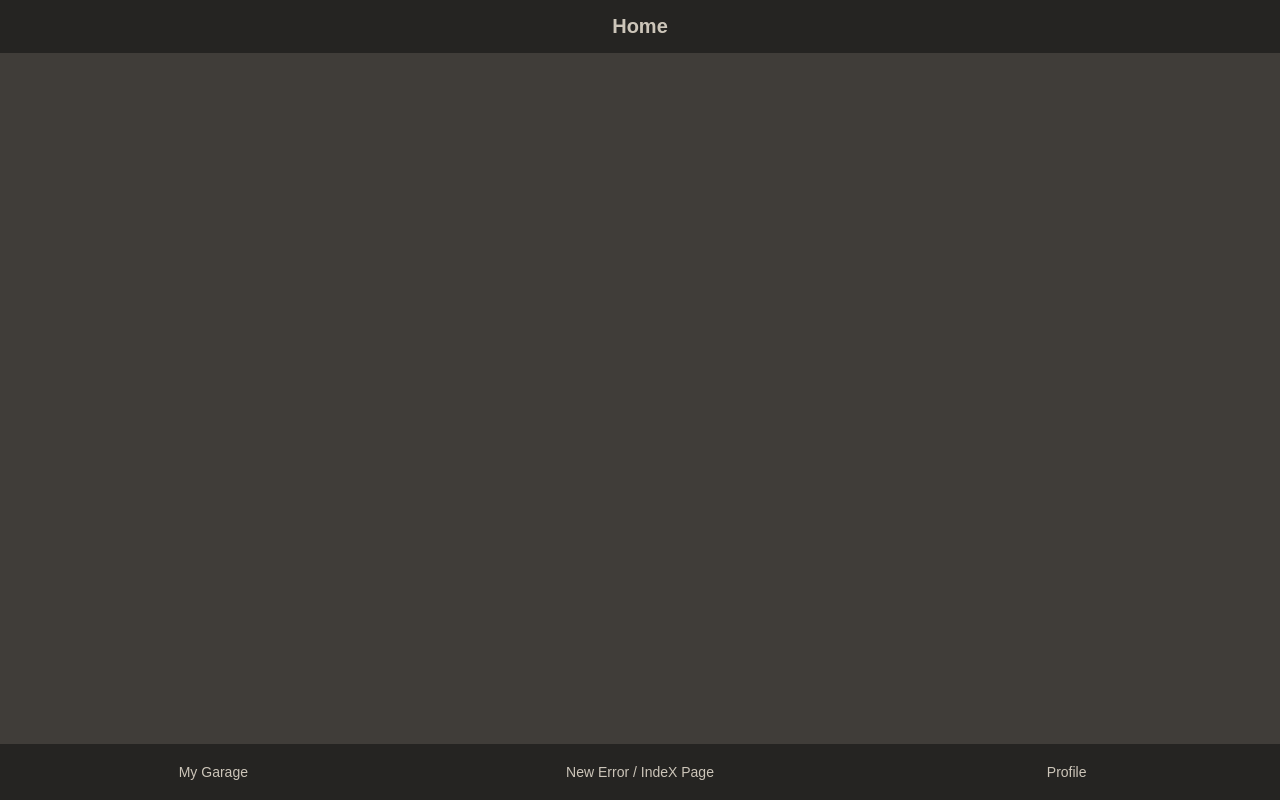
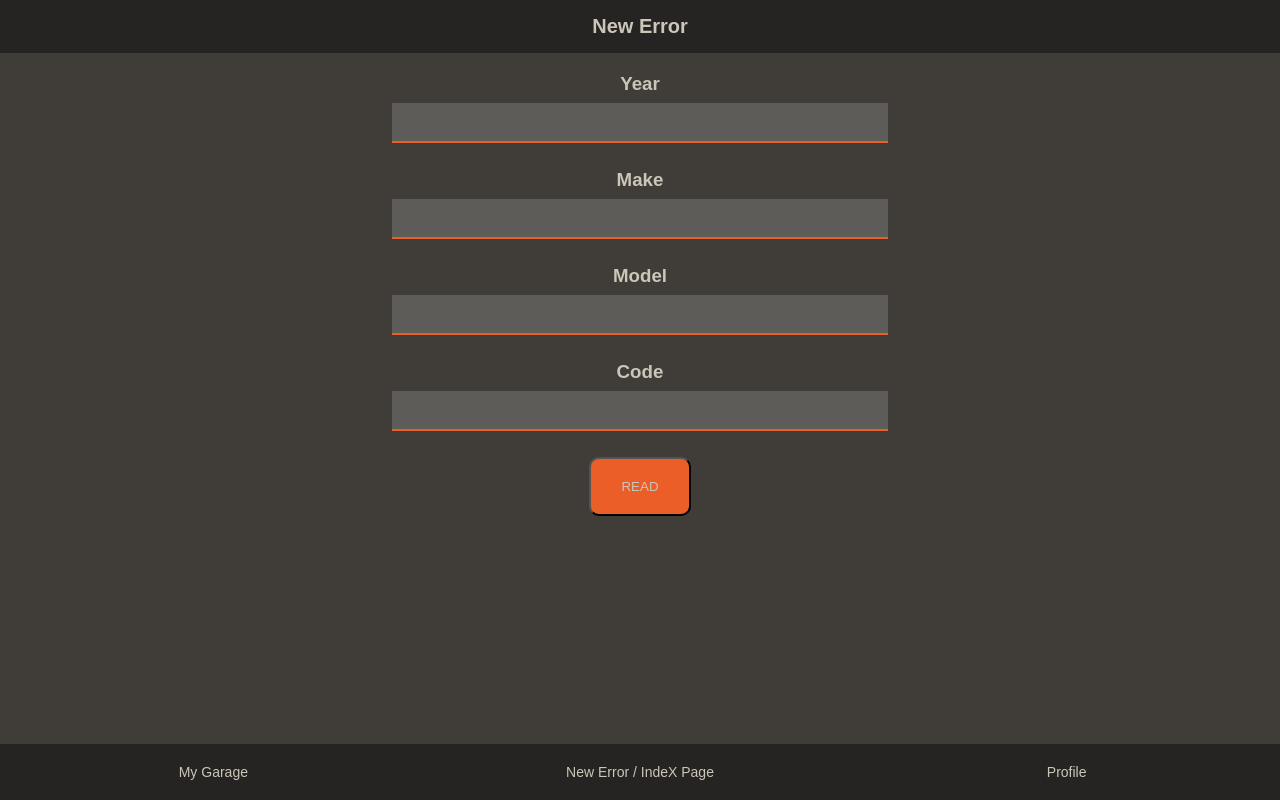
Before and after one commit to alecsearle/SandBox, a plain HTML site: page public/html_files/index.html in a window 1280 px wide. Drawn offline with nearby package versions, Linux system fonts and the light colour scheme.

Commit message:
New Error Form

```diff
--- a/public/css_sheets/style.css
+++ b/public/css_sheets/style.css
@@ -23,6 +23,45 @@ header {
   text-align: center;
   font-size: 20px;
   font-weight: bold;
+}
+
+/* Body */
+#form {
+  padding: 20px;
+  display: flex;
+  flex-direction: column;
+  justify-content: center;
+  align-items: center;
+}
+
+input {
+  font-size: 24px;
+  width: 40%;
+  height: 40px;
+  padding: 10px 10px;
+  margin: 8px 0;
+  box-sizing: border-box;
+  border: none;
+  border-bottom: 2px solid #eb5e27;
+  color: #ccc5b9;
+  background-color: #5e5c59;
+}
+
+input:focus {
+  outline: none;
+  transition: 0.2s ease-in-out;
+  border: 2px solid #eb5e27;
+}
+
+button {
+  color: #ccc5b9;
+  background-color: #eb5e27;
+  padding: 20px 30px;
+  border-radius: 10px;
+}
+
+button:hover {
+  box-shadow: 0 12px 16px 0 rgba(0, 0, 0, 0.24), 0 17px 50px 0 rgba(0, 0, 0, 0.19);
 }
 
 /* Footer Navigation */
--- a/public/html_files/index.html
+++ b/public/html_files/index.html
@@ -8,26 +8,36 @@
     <link rel="stylesheet" href="../css_sheets/style.css" />
   </head>
   <body>
+    <div id="app">
       <!-- Header (Dynamic Title)-->
       <header>
-      <span id="header-title">Home</span>
+        <span id="header-title">New Error</span>
       </header>
 
-    <div id="app">
-      <h1>{{ message }}</h1>
-    </div>
+      <!-- Body -->
+      <form id="form">
+        <h3>Year</h3>
+        <input type="number" required v-model="vehicleYear" />
+        <br />
+        <h3>Make</h3>
+        <input type="text" required v-model="vehicleMake" />
+        <br />
+        <h3>Model</h3>
+        <input type="text" required v-model="vehicleModel" />
+        <br />
+        <h3>Code</h3>
+        <input type="text" required v-model="vehicleCode" />
+        <br />
+        <button type="submit">READ</button>
+      </form>
 
       <!-- Footer Navigation -->
       <footer>
         <div class="footer-item">
-        <a href="myGarage.html" class="nav-link" data-title="My Garage"
-          >My Garage</a
-        >
+          <a href="myGarage.html" class="nav-link" data-title="My Garage">My Garage</a>
         </div>
         <div class="footer-item">
-        <a href="index.html" class="nav-link" data-title="New Error"
-          >New Error / IndeX Page</a
-        >
+          <a href="index.html" class="nav-link" data-title="New Error">New Error / IndeX Page</a>
         </div>
         <div class="footer-item">
           <a href="profile.html" class="nav-link" data-title="Profile">Profile</a>
@@ -35,5 +45,6 @@
       </footer>
 
       <script src="../js_files/app.js"></script>
+    </div>
   </body>
 </html>
```
Also changed, not shown: 2 other files. Lines whose indentation alone changed are shown as unchanged.
